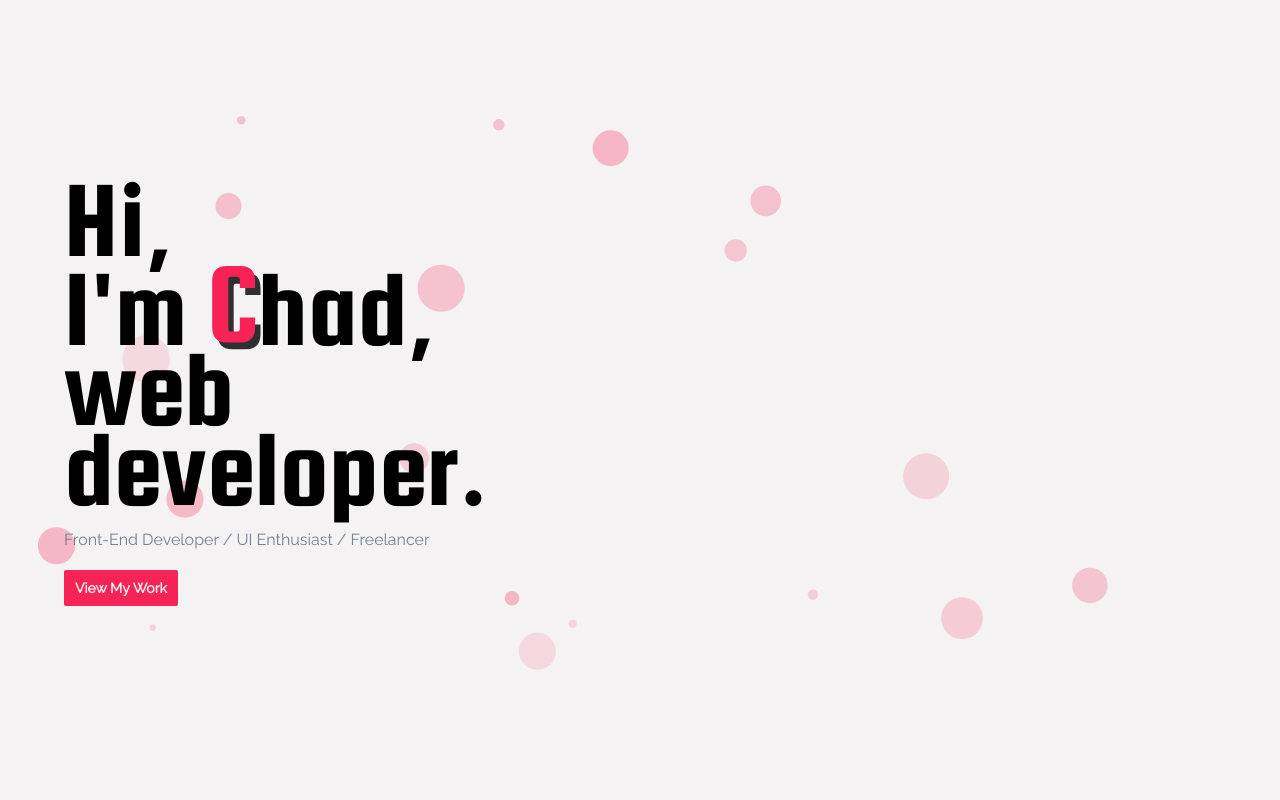
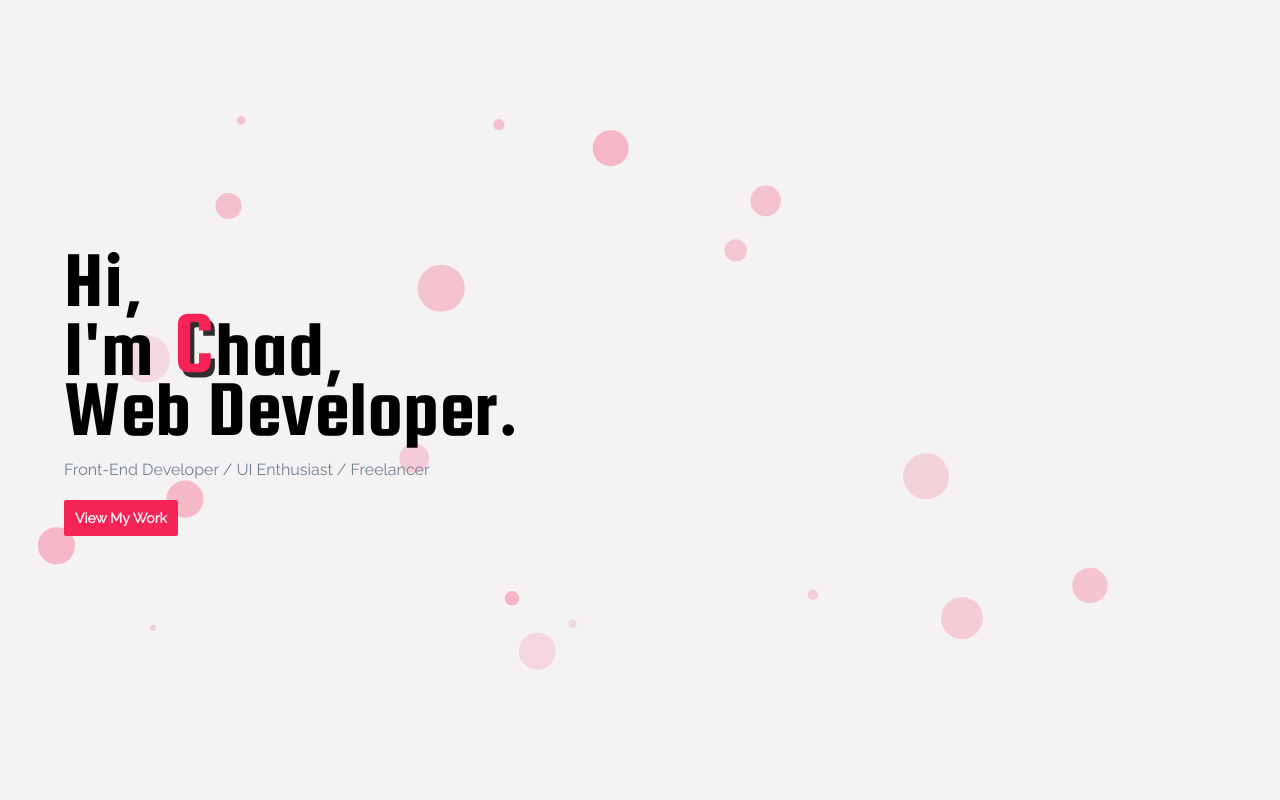
Before and after one commit to chadcuomo/myportfolio, a React (Create React App) app: page / in a window 1280 px wide. Shown: the top 800 px of the page. Built offline with nearby package versions, Linux system fonts and the light colour scheme.

Commit message:
finished header animations

```diff
--- a/package.json
+++ b/package.json
@@ -7,6 +7,7 @@
     "@testing-library/react": "^9.5.0",
     "@testing-library/user-event": "^7.2.1",
     "emailjs-com": "^2.6.3",
+    "gsap": "^3.5.1",
     "particlesjs": "^2.2.3",
     "react": "^16.13.1",
     "react-dom": "^16.13.1",
--- a/src/components/Header.js
+++ b/src/components/Header.js
@@ -5,8 +5,37 @@ import Button from './Button'
 import ParticleComponent from "./ParticleComponent";
 import LargeLogoOutline from './LargeLogoOutline';
 import '../css/logoanimate.css';
+import gsap from 'gsap'
+import { Bounce } from "gsap/all";
 
 class Header extends React.Component {
+
+  staggerHeader = () => {
+    gsap.from("span", {
+      delay: 0.65,
+      opacity: 0,
+      scale: 0.5,
+      duration: 0.15,
+      rotate: '-15deg',
+      stagger: 0.08,
+       //space each element's animation out by 0.5 seconds
+       ease: Bounce.easeOut,
+    })
+    gsap.from(".header-text", {
+      delay: 0.75,
+      opacity: 0,
+      duration: 0.75
+    })
+    gsap.from(".header-button", {
+      delay: 0.75,
+      opacity: 0,
+      duration: 0.75
+    })
+  }
+
+  componentDidMount() {
+    this.staggerHeader()
+  }
 
   render() {
     return (
@@ -15,12 +44,37 @@ class Header extends React.Component {
         <div className="header-content-container">
             <div className="header-left-content-container">
                 <div className="header-title">
-                    <h1>
-                        Hi,
+                    <h1 aria-label="Hi, I'm had, web developer." className="blast-root">
+                        <span className="blast" aria-hidden="true">H</span>
+                        <span className="blast" aria-hidden="true">i</span>
+                        <span className="blast" aria-hidden="true">,</span>
                         <br />
-                        I'm <SmallC />had,
+                        <span className="blast" aria-hidden="true">I</span>
+                        <span className="blast" aria-hidden="true">'</span>
+                        <span className="blast" aria-hidden="true">m</span>
+                        <span>&#32;</span>
+                        <span className="blast"><SmallC /></span>
+                        <span className="blast" aria-hidden="true">h</span>
+                        <span className="blast" aria-hidden="true">a</span>
+                        <span className="blast" aria-hidden="true">d</span>
+                        <span className="blast" aria-hidden="true">,</span>
                         <br />
-                         web developer.
+                        <span className="blast" aria-hidden="true">W</span>
+                        <span className="blast" aria-hidden="true">e</span>
+                        <span className="blast" aria-hidden="true">b</span>
+                        <span>&#32;</span>
+                        <div className="developer">
+                        <span className="blast" aria-hidden="true">D</span>
+                        <span className="blast" aria-hidden="true">e</span>
+                        <span className="blast" aria-hidden="true">v</span>
+                        <span className="blast" aria-hidden="true">e</span>
+                        <span className="blast" aria-hidden="true">l</span>
+                        <span className="blast" aria-hidden="true">o</span>
+                        <span className="blast" aria-hidden="true">p</span>
+                        <span className="blast" aria-hidden="true">e</span>
+                        <span className="blast" aria-hidden="true">r</span>
+                        <span className="blast" aria-hidden="true">.</span>
+                        </div>
                     </h1>
                 </div>
                 <div className="header-text">
--- a/src/css/logoanimate.css
+++ b/src/css/logoanimate.css
@@ -1,11 +1,11 @@
 .large-logo-outline path {
     stroke-dasharray: 2000px;
     stroke-dashoffset: 2000px;
-    animation: line-anim 1.25s ease;
+    animation: line-anim 1.75s ease;
 }
 
 .largelogo {
-    animation: fade-in 1s ease forwards 1s;
+    animation: fade-in 1.5s ease forwards 1s;
 }
 
 @keyframes line-anim {
@@ -22,12 +22,3 @@
         opacity: 1;
     }
 }
-
-@keyframes fade-out {
-    from {
-        opacity: 1
-    }
-    to{
-        opacity: 0;
-    }
-}
--- a/src/css/style.css
+++ b/src/css/style.css
@@ -137,17 +137,15 @@ button {
     top: -8px;
 }
 
-@media screen and (max-width: 785px) {
-
-    .header-left-content-container {
-        width: 100%;
-    }
-    .header-logo-container {
-        display: none;
-    }
+.blast {
+    display: inline-block;
 }
 
-@media screen and (max-width: 700px), (max-height: 419px)  {
+.developer {
+    display: inline;
+}
+
+@media screen and (max-width: 1385px) {
     .header-title {
         font-size: 40px;
         line-height: 60px;
@@ -160,7 +158,29 @@ button {
     }
 }
 
-@media screen and (max-width: 328px) {
+@media screen and (max-width: 1009px) {
+    .developer {
+        display: block;
+    }
+}
+
+@media screen and (max-width: 785px) {
+
+    .header-left-content-container {
+        width: 100%;
+    }
+    .header-logo-container {
+        display: none;
+    }
+
+    .developer {
+        display: inline-block;
+    }
+}
+
+
+
+@media screen and (max-width: 345px) {
     .header-title {
         font-size: 32px;
         line-height: 50px;
@@ -172,7 +192,7 @@ button {
     }
 }
 
-@media screen and (max-height: 280px) {
+@media screen and (max-height: 280px), (max-width: 276px) {
     .header-title {
         font-size: 24px;
         line-height: 35px;
@@ -401,6 +421,8 @@ a:active {
         line-height: 28px;
     }
 }
+
+
 
 /*Portfolio*/
 .portfolio-container{
```
Also changed, not shown: 1 other file (tests, documents, lock files or other folders).
